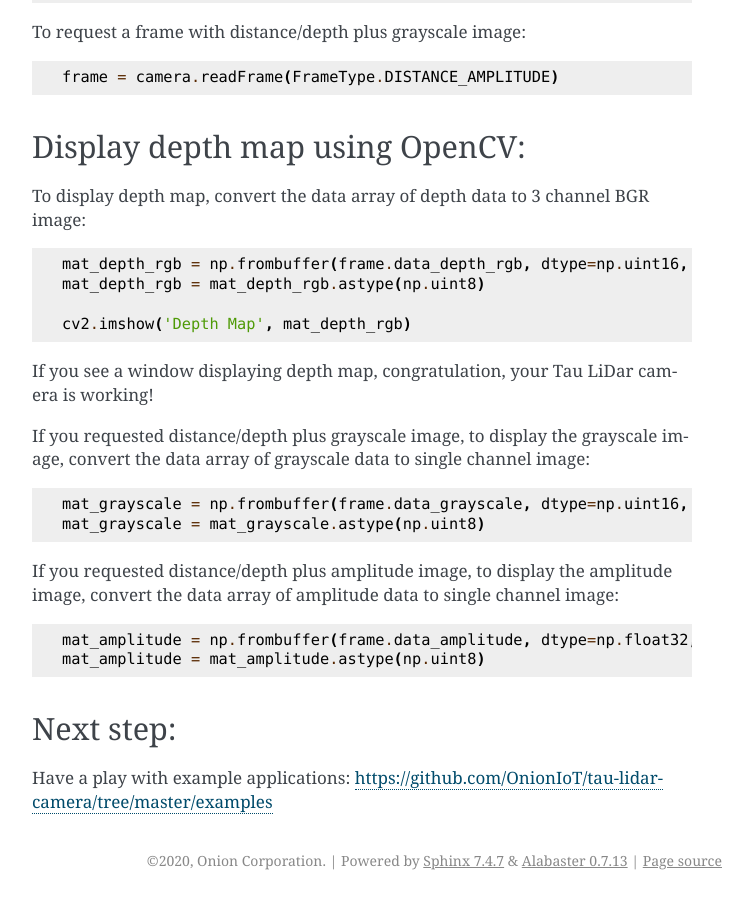
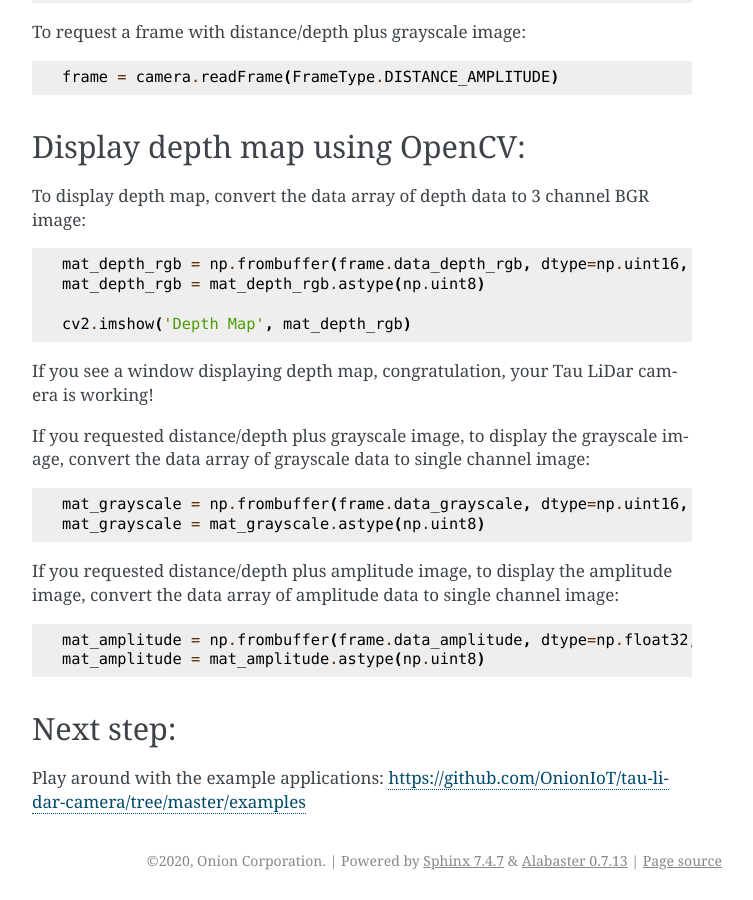
Before and after one commit to OnionIoT/tau-lidar-camera, a Sphinx documentation site: the page built from docs/quickstart.rst, in a window 1280 px wide and 900 px high, scrolled down 1800 px. Shown: the whole window, without its empty margins (388-1141 px from the left). Built offline with Sphinx 7.4.7, drawn with Linux system fonts in a browser that asks for light colours.

Commit message:
small syntax fix for docs

```diff
--- a/docs/api.rst
+++ b/docs/api.rst
@@ -3,7 +3,6 @@
 Developer Interface
 ===================
 
-.. module:: TauLidarCamera.camera
 
 Camera Module
 -------------
--- a/docs/quickstart.rst
+++ b/docs/quickstart.rst
@@ -126,6 +126,6 @@
 
 
 Next step:
----------
+----------
 
-Have a play with example applications: https://github.com/OnionIoT/tau-lidar-camera/tree/master/examples
+Play around with the example applications: https://github.com/OnionIoT/tau-lidar-camera/tree/master/examples
```
